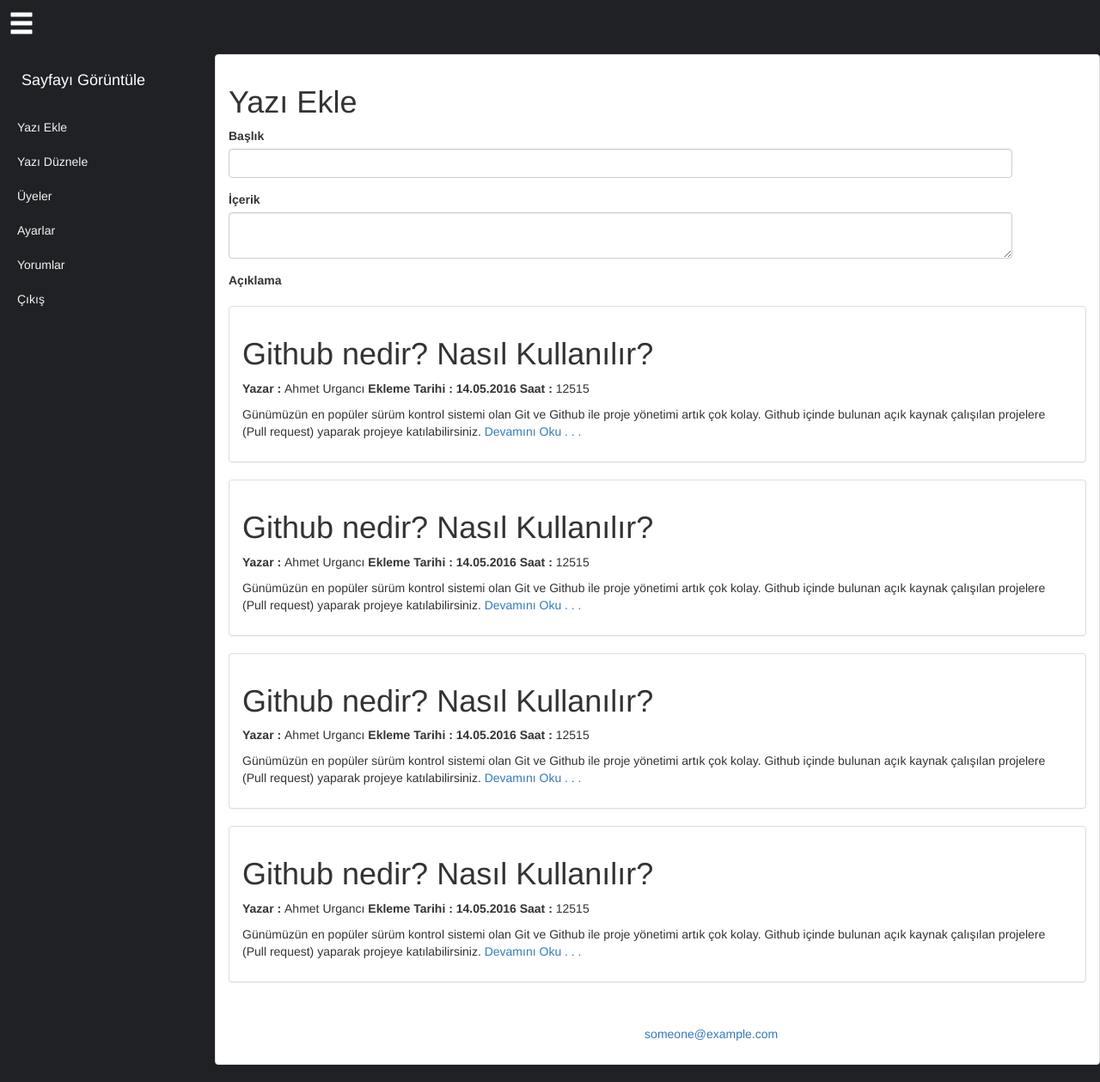
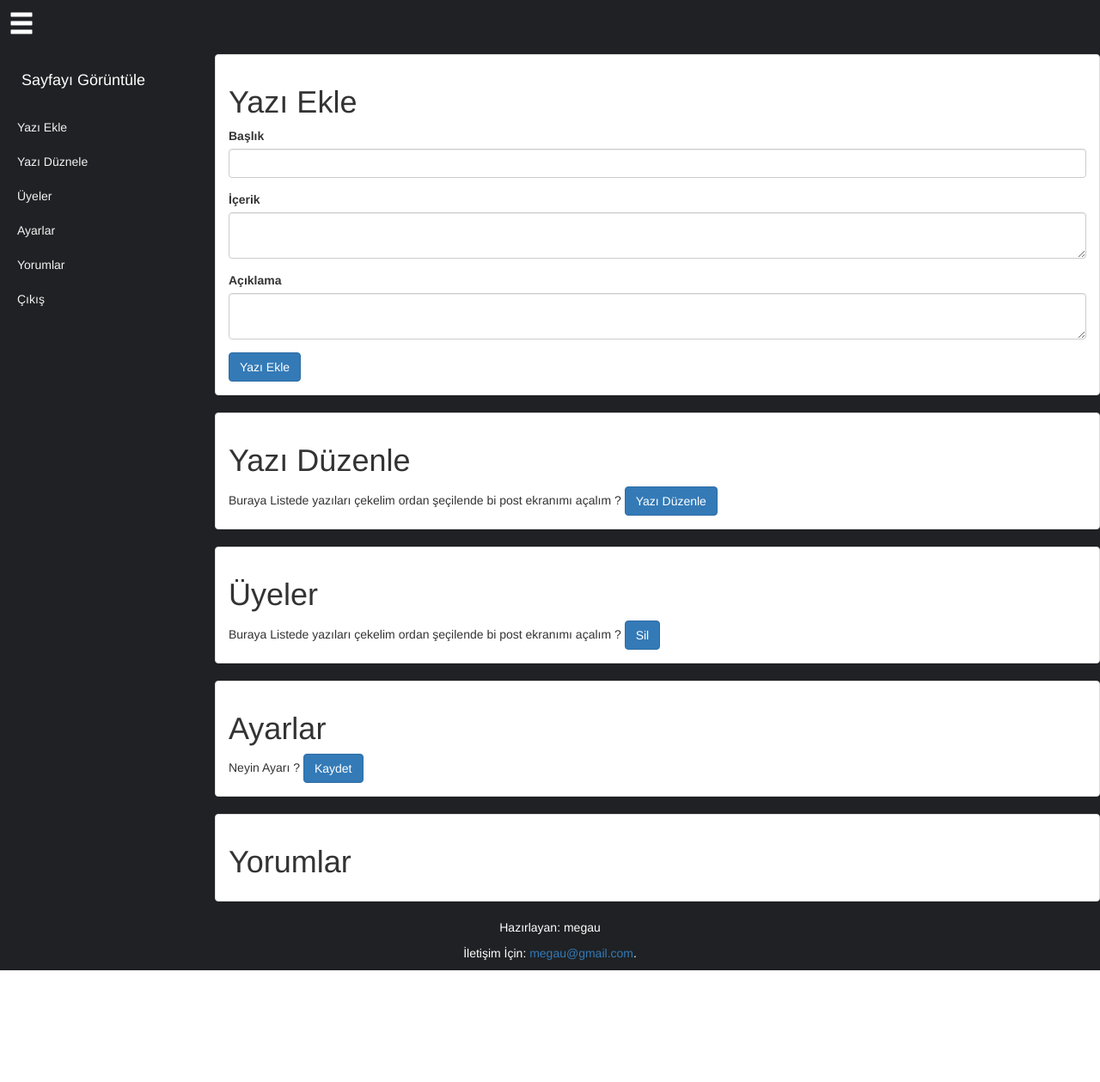
Before and after one commit to ahmeturganci/webProje, a PHP site: page /admin.html in a window 1280 px wide. Shown: the whole page at 86% size. After the commit the page ends 1129 px from the top, so only its background shows below. Run offline with PHP 8.4, Linux system fonts and the light colour scheme; some libraries are stand-ins or nearby versions.

Commit message:
Admin panel sayfası eklendi admin panel içerik doldurulmaya başlandı

```diff
--- a/admin.html
+++ b/admin.html
@@ -69,16 +69,10 @@
         <div class="panel-body">
           <h1> Yazı Ekle</h1>
           <form method="post" action="index.php">
-                <div class="row">
-                    <div class="col-lg-11">
-
-                        <form role="form">
-
             <div class="form-group">
                 <label>Başlık</label>
                 <input class="form-control" name="baslik">
             </div>
-
             <div class="form-group">
                 <label>İçerik</label>
                 <textarea class="form-control" name="icerik" rows="-2"></textarea>
@@ -86,49 +80,40 @@
 
             <div class="form-group">
                 <label>Açıklama</label>
-
-                                </select>
+                <textarea class="form-control" name="icerik" rows="-2"></textarea>
             </div>
         </form>
+        <button type="button" class="btn btn-primary">Yazı Ekle </button>
     </div>
 </div>
 <div class="panel panel-default">
         <div class="panel-body">
-                <h1>Github nedir? Nasıl Kullanılır?</h1>
-                <p><b>  Yazar : </b>Ahmet Urgancı <b> Ekleme Tarihi :</b> <b> 14.05.2016 Saat :</b> 12515</p>
-                <p>Günümüzün en popüler sürüm kontrol sistemi olan Git ve Github ile proje yönetimi artık çok kolay. Github içinde bulunan açık kaynak çalışılan projelere (Pull request) yaparak projeye katılabilirsiniz. <a>Devamını Oku . . . </a></p>
+          <h1> Yazı Düzenle</h1>
+          Buraya Listede yazıları çekelim ordan şeçilende bi post ekranımı açalım ?
+        <button type="button" class="btn btn-primary">Yazı Düzenle </button>
+    </div>
+</div>
+
+<div class="panel panel-default">
+        <div class="panel-body">
+          <h1> Üyeler</h1>
+          Buraya Listede yazıları çekelim ordan şeçilende bi post ekranımı açalım ?
+        <button type="button" class="btn btn-primary">Sil   </button>
     </div>
 </div>
 <div class="panel panel-default">
         <div class="panel-body">
-                <h1>Github nedir? Nasıl Kullanılır?</h1>
-                <p><b>  Yazar : </b>Ahmet Urgancı <b> Ekleme Tarihi :</b> <b> 14.05.2016 Saat :</b> 12515</p>
-                <p>Günümüzün en popüler sürüm kontrol sistemi olan Git ve Github ile proje yönetimi artık çok kolay. Github içinde bulunan açık kaynak çalışılan projelere (Pull request) yaparak projeye katılabilirsiniz. <a>Devamını Oku . . . </a></p>
+          <h1> Ayarlar</h1>
+         Neyin Ayarı ?
+        <button type="button" class="btn btn-primary">Kaydet  </button>
     </div>
 </div>
 <div class="panel panel-default">
         <div class="panel-body">
-                <h1>Github nedir? Nasıl Kullanılır?</h1>
-                <p><b>  Yazar : </b>Ahmet Urgancı <b> Ekleme Tarihi :</b> <b> 14.05.2016 Saat :</b> 12515</p>
-                <p>Günümüzün en popüler sürüm kontrol sistemi olan Git ve Github ile proje yönetimi artık çok kolay. Github içinde bulunan açık kaynak çalışılan projelere (Pull request) yaparak projeye katılabilirsiniz. <a>Devamını Oku . . . </a></p>
+          <h1> Yorumlar</h1>
+
+
     </div>
-        </div>
-        <div class="panel panel-default">
-            <div class="panel-body">
-                <h1>Github nedir? Nasıl Kullanılır?</h1>
-                <p><b>  Yazar : </b>Ahmet Urgancı <b> Ekleme Tarihi :</b> <b> 14.05.2016 Saat :</b> 12515</p>
-                <p>Günümüzün en popüler sürüm kontrol sistemi olan Git ve Github ile proje yönetimi artık çok kolay. Github içinde bulunan açık kaynak çalışılan projelere (Pull request) yaparak projeye katılabilirsiniz. <a>Devamını Oku . . . </a></p>
-            </div>
-        </div>
-
-        <footer  > <center>
-        <div style="color:white; align:center;  position: relative;margin: auto;">
-        <p >Posted by: Hege Refsnes</p>
-            <p style="color:white;">Contact information: <a href="mailto:someone@example.com">
-                someone@example.com</a>.</p>
-                </div>
-                </center>
-            </footer>
 </div>
 
 
@@ -137,8 +122,17 @@
 
 
 
+</div>
+<footer  >
+    <center>
+        <div style="color:white; align:center;  position: relative;margin: auto;">
+            <p >Hazırlayan: megau</p>
+            <p style="color:white;">İletişim İçin: <a href="mailto:megau@gmail.com">
+                megau@gmail.com</a>.</p>
+            </div>
+        </center>
+</footer>
 
-    </div>
 <!--son-->
 
 
```
Also changed, not shown: login.html (added, +34 -0 lines), css/style.css (line endings or trailing spaces). Lines whose indentation alone changed are shown as unchanged.
